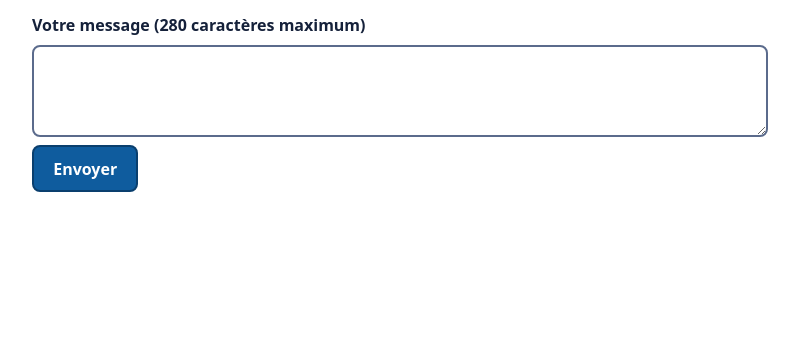
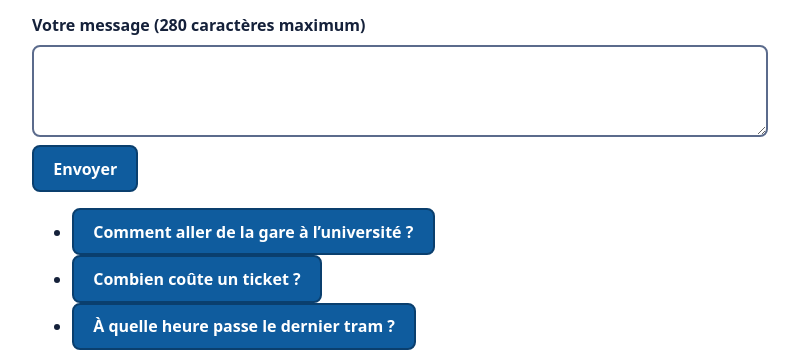
Before and after one commit to kidloulou/cap-web-j1, a website: page atelier/public/index.html in a window 1280 px wide. Shown: the part 107-470 px from the top of the page, without its empty margins (240-1039 px from the left). Drawn offline with Linux system fonts and the light colour scheme.

Commit message:
J1 : étape 1, boutons de questions

```diff
--- a/atelier/public/index.html
+++ b/atelier/public/index.html
@@ -16,6 +16,11 @@
       <textarea id="message" name="message" rows="3" maxlength="280"></textarea>
       <button type="submit">Envoyer</button>
     </form>
+    <ul id="suggestions">
+      <li><button type="button">Comment aller de la gare à l’université ?</button></li>
+      <li><button type="button">Combien coûte un ticket ?</button></li>
+      <li><button type="button">À quelle heure passe le dernier tram ?</button></li>
+    </ul>
     <p id="status" role="status"></p>
   </main>
   <script type="module" src="./js/app.js"></script>
```
